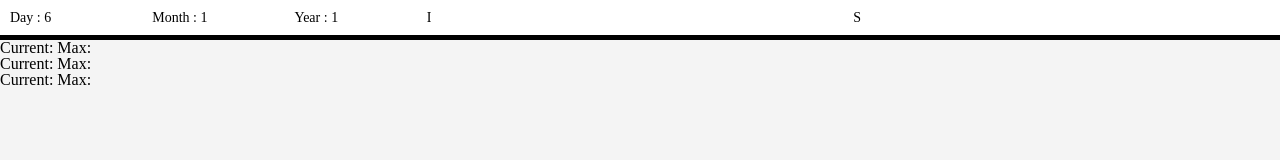
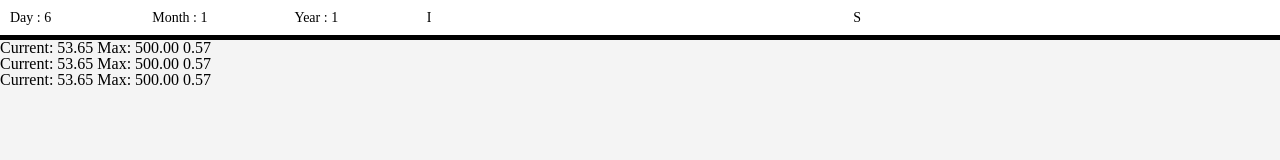
Before and after one commit to geoffreyshepard/Empires, a plain HTML site: page index.html in a window 1280 px wide. Drawn offline with nearby package versions, Linux system fonts and the light colour scheme.

Commit message:
Can now see resources

```diff
--- a/scripts/gamestart.js
+++ b/scripts/gamestart.js
@@ -1,3 +1,4 @@
 
 G.res.createAllResources();
+G.res.updateResourceView(true, true, true);
 G.init();
--- a/scripts/resources.js
+++ b/scripts/resources.js
@@ -7,13 +7,31 @@ G.res = {
         this.name = name;
         this.click = 1;
         this.clickBonus = 1;
-        this.increment = 1;
-        this.current = 50;
+        this.increment = .5735;
+        this.current = 50.78;
         this.max = 500;
         this.bonus = 1;
     },
 
     array : [],
+
+    updateResourceView : function(current, max, increment) {
+        if(current){
+            $food.find("span[data-res-current]").html(G.res.food.current.toFixed(2));
+            $wood.find("span[data-res-current]").html(G.res.wood.current.toFixed(2));
+            $stone.find("span[data-res-current]").html(G.res.stone.current.toFixed(2));
+        }
+        if(max){
+            $food.find("span[data-res-max]").html(G.res.food.max.toFixed(2));
+            $wood.find("span[data-res-max]").html(G.res.wood.max.toFixed(2));
+            $stone.find("span[data-res-max]").html(G.res.stone.max.toFixed(2));
+        }
+        if(increment){
+            $food.find("span[data-res-inc]").html(G.res.food.increment.toFixed(2));
+            $wood.find("span[data-res-inc]").html(G.res.wood.increment.toFixed(2));
+            $stone.find("span[data-res-inc]").html(G.res.stone.increment.toFixed(2));
+        }
+    },
 
     incrementRes : function() {
 
@@ -22,20 +40,17 @@ G.res = {
                 current         = eval(resName).current,
                 increment       = eval(resName).increment,
                 max             = eval(resName).max,
-                bonus           = eval(resName).bonus,
-                html            = "$" + G.res.array[i],
-                incrementHTML   = eval(html).find("span[data-res-current='" + resName + "']");
+                bonus           = eval(resName).bonus;
 
             current += (increment * bonus);
-            current = Number(current.toFixed(2));
             if(current > max) current = max;
             if(current < 0) current = 0;
 
             eval(resName).current = current;
 
-            incrementHTML.html(current);
         }
 
+        this.updateResourceView(true, false, false);
     },
 
 
```
Also changed, not shown: index.html (line endings or trailing spaces).
